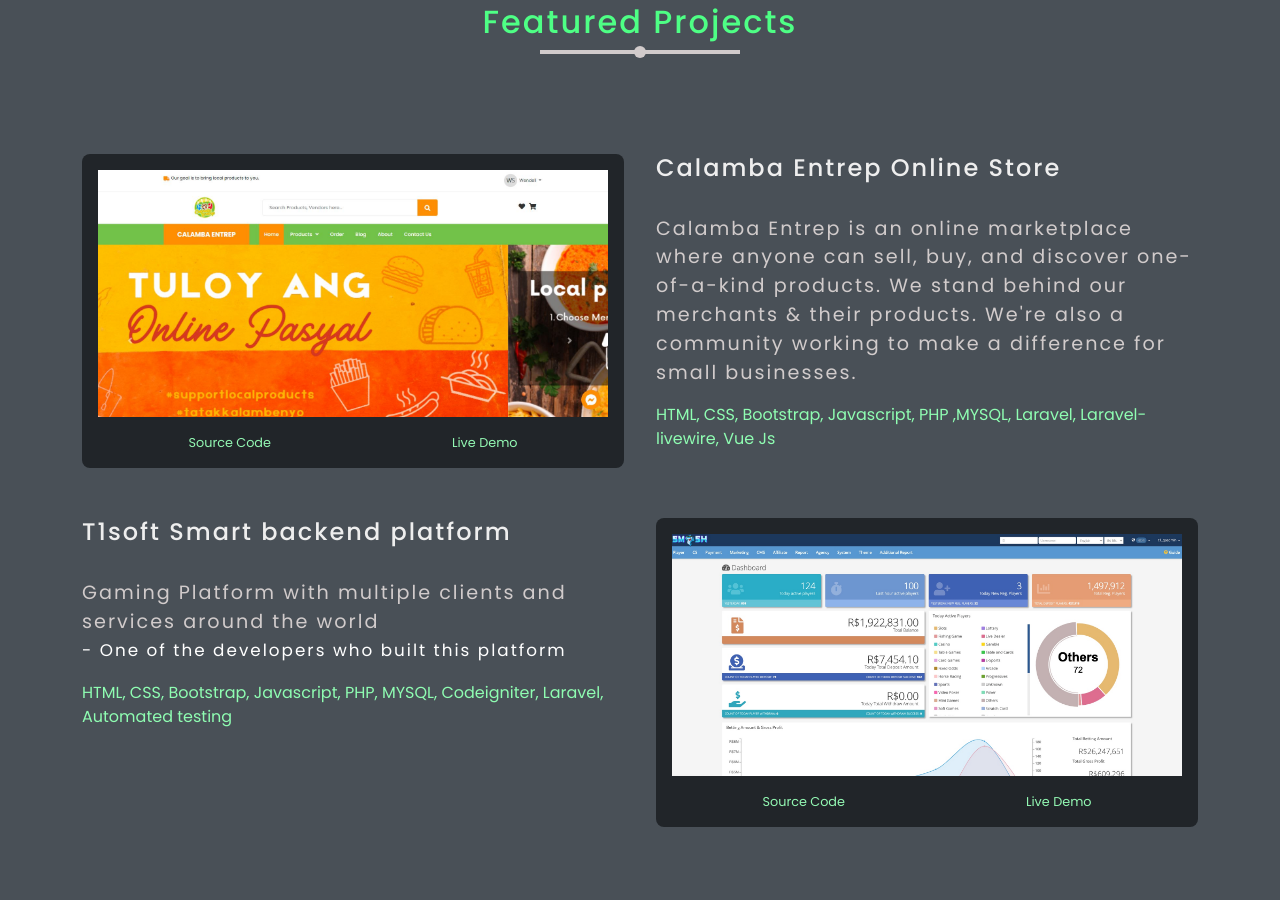
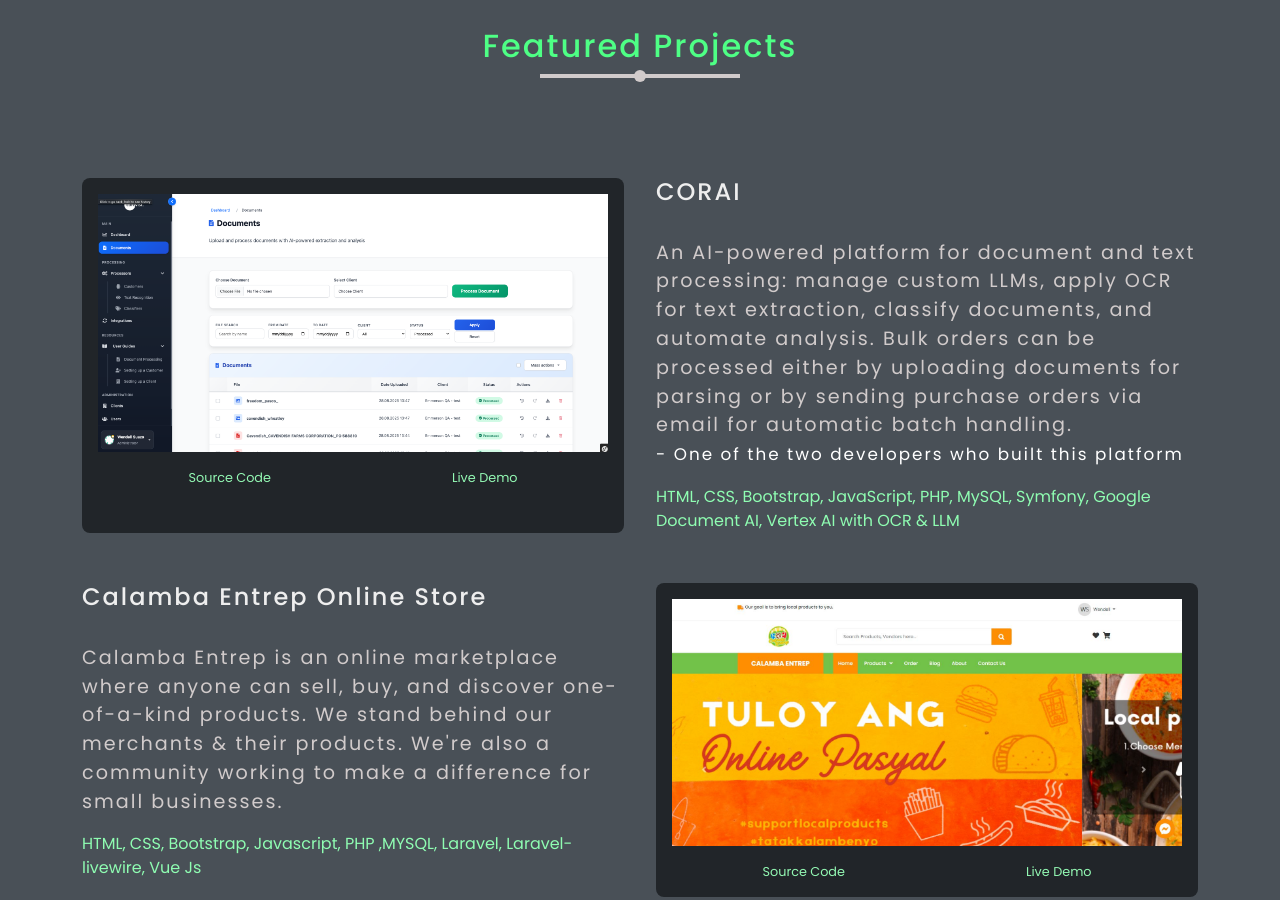
Before and after one commit to wendell1101/wendell1101.github.io, a website: page index.html in a window 1280 px wide. Shown: the part 3384-4284 px from the top of the page. Drawn offline with nearby package versions, Linux system fonts and the light colour scheme; files whose address does not match are found by name.

Commit message:
Add CORAI in featured projects

```diff
--- a/index.html
+++ b/index.html
@@ -137,7 +137,7 @@
                             <div class="service-container" data-aos="fade-up">
                                 <div>
                                     <h5>Backend Development</h5>
-                                    <p>PHP, Laravel, Codeigniter, MySQL, REST API</p>
+                                    <p>PHP, Laravel, Symfony, Codeigniter, Magento, MySQL, REST API</p>
                                 </div>
                                 <i class="service-icon fas fa-database"></i>
                             </div>
@@ -245,8 +245,29 @@
                             <div class="circle"></div>
                         </div>
                     </div>
+                    <div class="project-container2">
+                        <div class="project-left">
+                            <h2 class="subtitle2" data-aos="fade-left" style="margin-bottom:0!important">CORAI</h2>
+                            <p class="text-content" style="margin-top:0!important" data-aos="fade-up">
+                                An AI-powered platform for document and text processing: manage custom LLMs, apply OCR for text extraction, classify documents, and automate analysis.
+                                Bulk orders can be processed either by uploading documents for parsing or by sending purchase orders via email for automatic batch handling.
+                                <br><small class="text-white text-sm">- One of the two developers who built this platform</small>
+                            </p>
+                            <div class="tools">
+                                <span>HTML, CSS, Bootstrap, JavaScript, PHP, MySQL, Symfony, Google Document AI, Vertex AI with OCR & LLM</span>
+                            </div>
+                        </div>
+
+                        <div class="project-right" data-aos="fade-right">
+                            <img src="./img/corai_1.png" alt="CORAI project screenshot" class="project-image img-fluid" data-aos="fade-in">
+                            <div class="project-demo-container">
+                                <a href="#" style="pointer-events: none; cursor: default;" target="_blank" class="text-content">Source Code</a>
+                                <a href="" target="_blank" class="text-content">Live Demo</a>
+                            </div>
+                        </div>
+                    </div>
                     <!--calambaentrep-->
-                    <div class="project-container2 ">
+                    <div class="project-container">
                         <div class="project-left">
                             <h2 class="subtitle2" data-aos="fade-left" style="margin-bottom:0!important">Calamba Entrep Online Store</h2>
                             <p class="text-content" style="margin-top:0!important" data-aos="fade-up">
@@ -266,7 +287,7 @@
                             </div>
                         </div>
                     </div>
-                    <div class="project-container">
+                    <div class="project-container2">
                         <div class="project-left">
                             <h2 class="subtitle2" data-aos="fade-left" style="margin-bottom:0!important">T1soft Smart backend platform</h2>
                             <p class="text-content" style="margin-top:0!important" data-aos="fade-up">
@@ -288,7 +309,7 @@
                         </div>
                     </div>
 
-                    <div class="project-container2">
+                    <div class="project-container">
                         <div class="project-left">
                             <h2 class="subtitle2" data-aos="fade-left" style="margin-bottom:0!important">Flowerstore Ecommerce Website</h2>
                             <p class="text-content" style="margin-top:0!important" data-aos="fade-up">
@@ -310,7 +331,7 @@
                         </div>
                     </div>
 
-                    <div class="project-container">
+                    <div class="project-container2">
                         <div class="project-left">
                             <h2 class="subtitle2" data-aos="fade-right">Flowerstore Attendance System</h2>
                             <p class="text-content" data-aos="fade-up">
@@ -328,7 +349,7 @@
                         </div>
                     </div>
 
-                    <div class="project-container2">
+                    <div class="project-container">
                         <div class="project-left">
                             <h2 class="subtitle2" data-aos="fade-right">Tech2U Computer Repair Service</h2>
                             <p class="text-content" data-aos="fade-up">
@@ -349,7 +370,7 @@
                     </div>
 
                     <!-- coffeeroyale-->
-                    <div class="project-container">
+                    <div class="project-container2">
                         <div class="project-left">
                             <h2 class="subtitle2" data-aos="fade-left" style="margin-bottom:0!important">Coffee Royale</h2>
                             <p class="text-content" style="margin-top:0!important" data-aos="fade-up">
@@ -373,8 +394,7 @@
 
                     <!--project1-->
 
-                    <div class="project-container2">
-
+                    <div class="project-container">
                         <div class="project-left">
                             <h2 class="subtitle2" data-aos="fade-right">Enrico Merchandise</h2>
                             <p class="text-content" data-aos="fade-up">
@@ -394,7 +414,7 @@
                         </div>
                     </div>
                     <!--project2-->
-                    <div class="project-container">
+                    <div class="project-container2">
                         <div class="project-left">
                             <h2 class="subtitle2" data-aos="fade-left">COMSOC Online Voting System</h2>
                             <p class="text-content" data-aos="fade-up">
```
Also changed, not shown: img/corai_1.png (added), img/corai_2.png (added).
